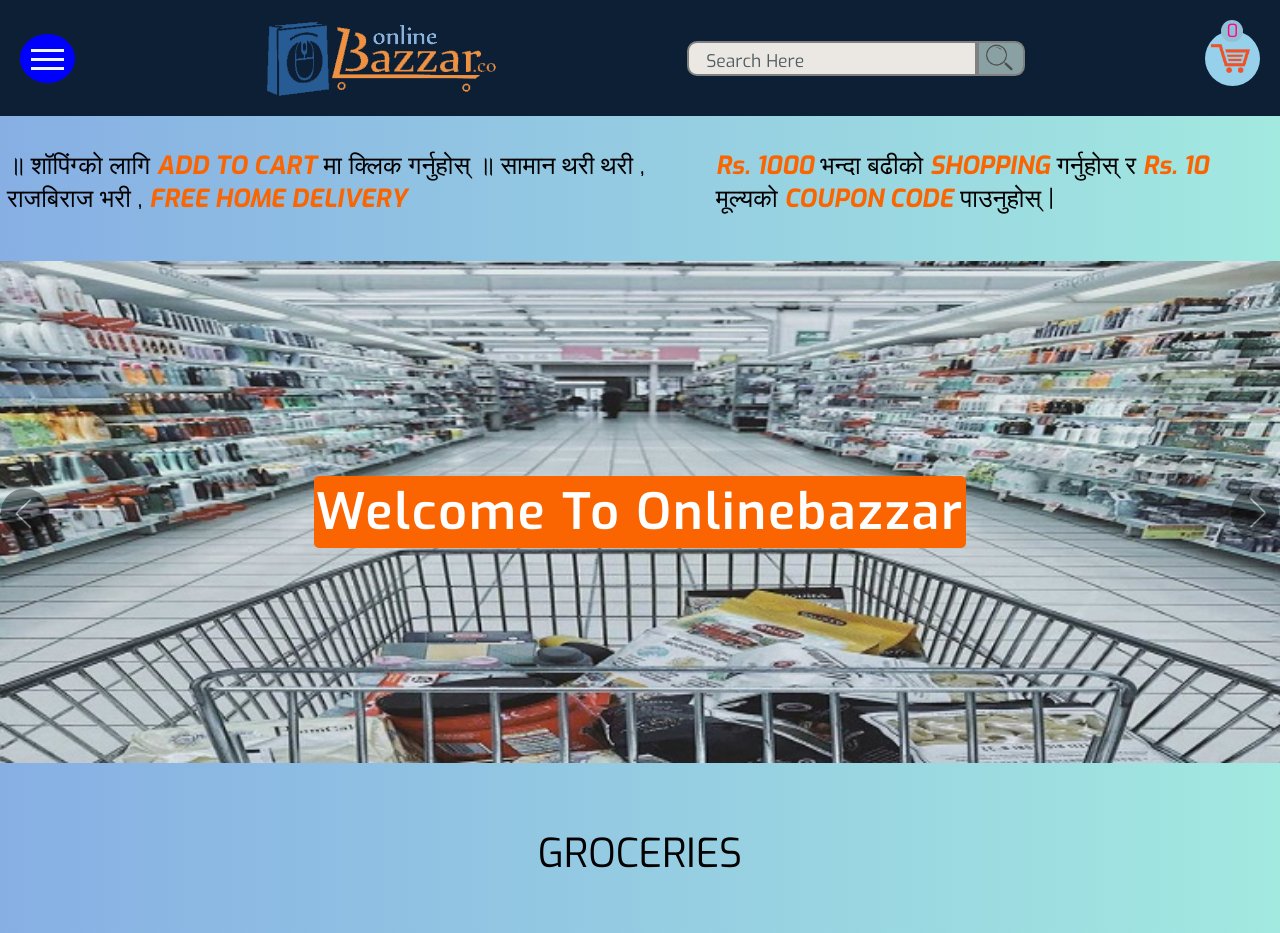
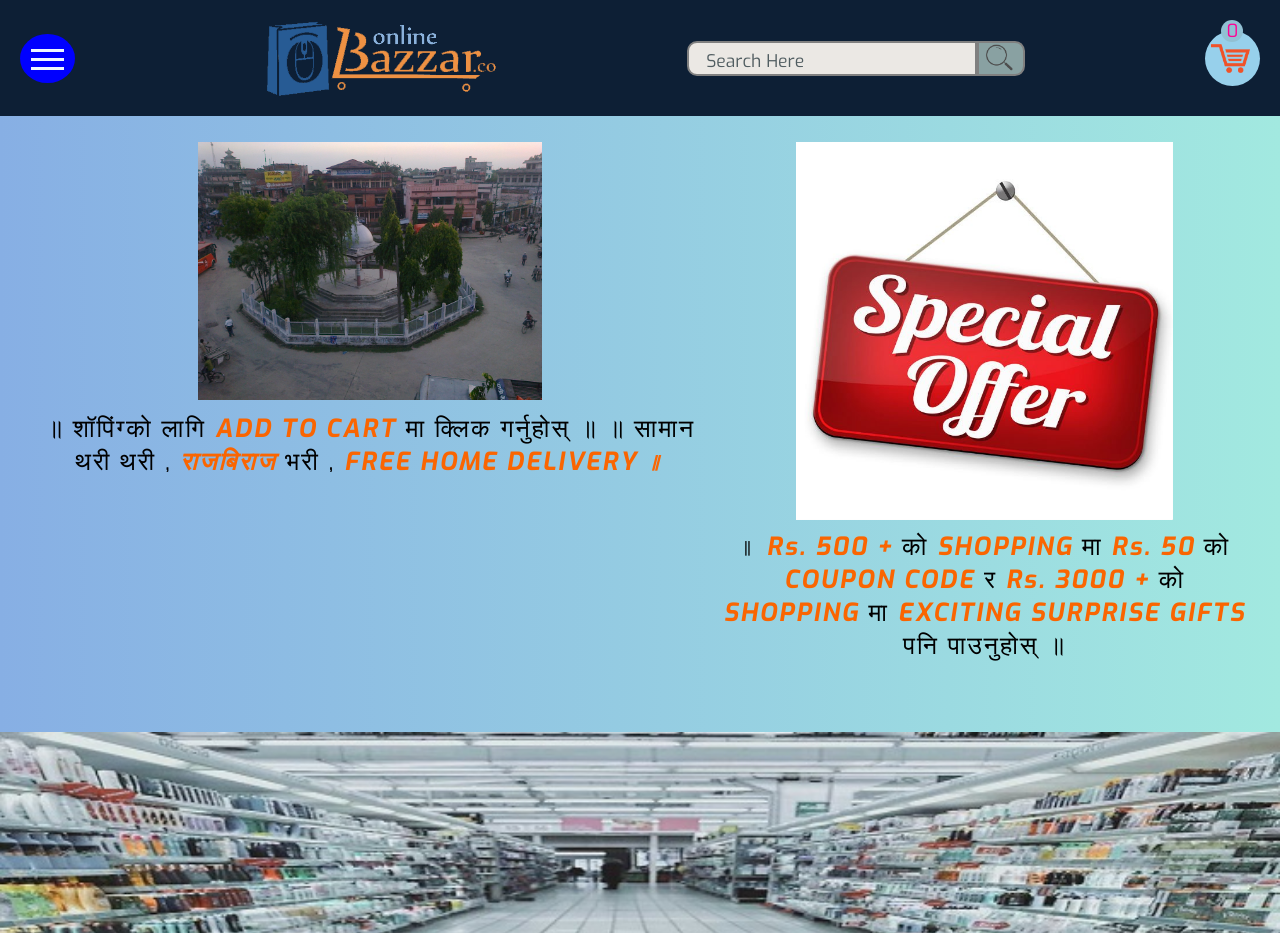
Before and after one commit to Sagarsah3413/Online_Grocery, a PHP site: page /home.php in a window 1280 px wide. Shown: the top 933 px of the page. Run offline with PHP 8.4, Linux system fonts and the light colour scheme; data that the repository does not hold is empty; some web fonts are replaced.

Commit message:
offer and teach

```diff
--- a/home/home.css
+++ b/home/home.css
@@ -86,14 +86,13 @@ div#product div.vegetables h3 {
 
 div.nepali
 {
-    display: flex;
-    flex-direction: row;
-    justify-content: space-evenly;
-    align-items: center;
+    padding: 2%;
+    display: inline-flex;
 }
 
-div.nepali div{
-    padding-top: 2%;
+div.nepali div
+{
+    text-align: center;
 
 }
 
@@ -101,6 +100,7 @@ div.nepali div p
 {
     font-size: 25px;
     padding: 1%;
+    letter-spacing: 2px;
 }
 
 
--- a/home/home.php
+++ b/home/home.php
@@ -21,14 +21,17 @@
     <?php require_once'../shared/header.php'; ?>
 
     <div class="nepali">
-        <div class="teach">
+        <div class="tribhuwan">
+            <div class="chowk"><img src="images/chowk.jpg" width="50%" alt="chowk"></div>
             <p>॥ शॉपिंग्को लागि <span>ADD TO CART</span>  मा क्लिक गर्नुहोस् ॥
-            सामान थरी थरी , राजबिराज भरी , <span> FREE HOME DELIVERY</span></p>
+            ॥ सामान थरी थरी ,<span> राजबिराज</span> भरी , <span> FREE HOME DELIVERY ॥</span></p>
         </div>
-        <div class="offer">
-
-            <p> <span>Rs. 1000 </span> भन्दा बढीको  <span>SHOPPING</span> गर्नुहोस्
-            र <span>Rs. 10</span> मूल्यको <span>COUPON CODE</span>  पाउनुहोस् |</p>
+        <div class="discount">
+            <div><img src="images/offer.jpg" width="70%" alt="offer"></div>
+            <p>॥ <span>Rs. 500 + </span> को  <span>SHOPPING</span> मा
+             <span>Rs. 50</span> को <span>COUPON CODE</span>
+             र <span>Rs. 3000 + </span> को <span>SHOPPING</span> मा
+            <span>EXCITING SURPRISE GIFTS</span> पनि पाउनुहोस् ॥</p>
         </div>
     </div>
 
```
Also changed, not shown: home/images/chowk.jpg (added), home/images/offer.jpg (added).
